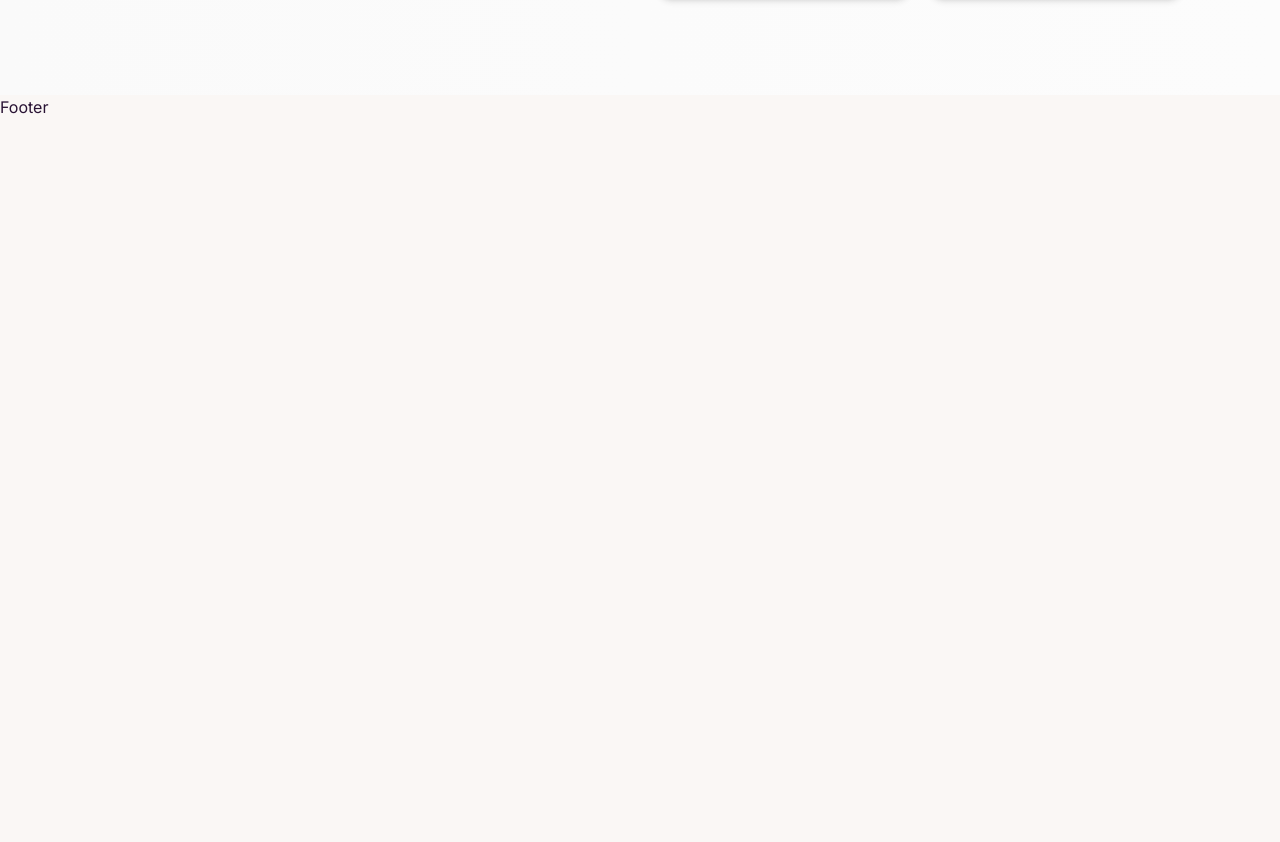
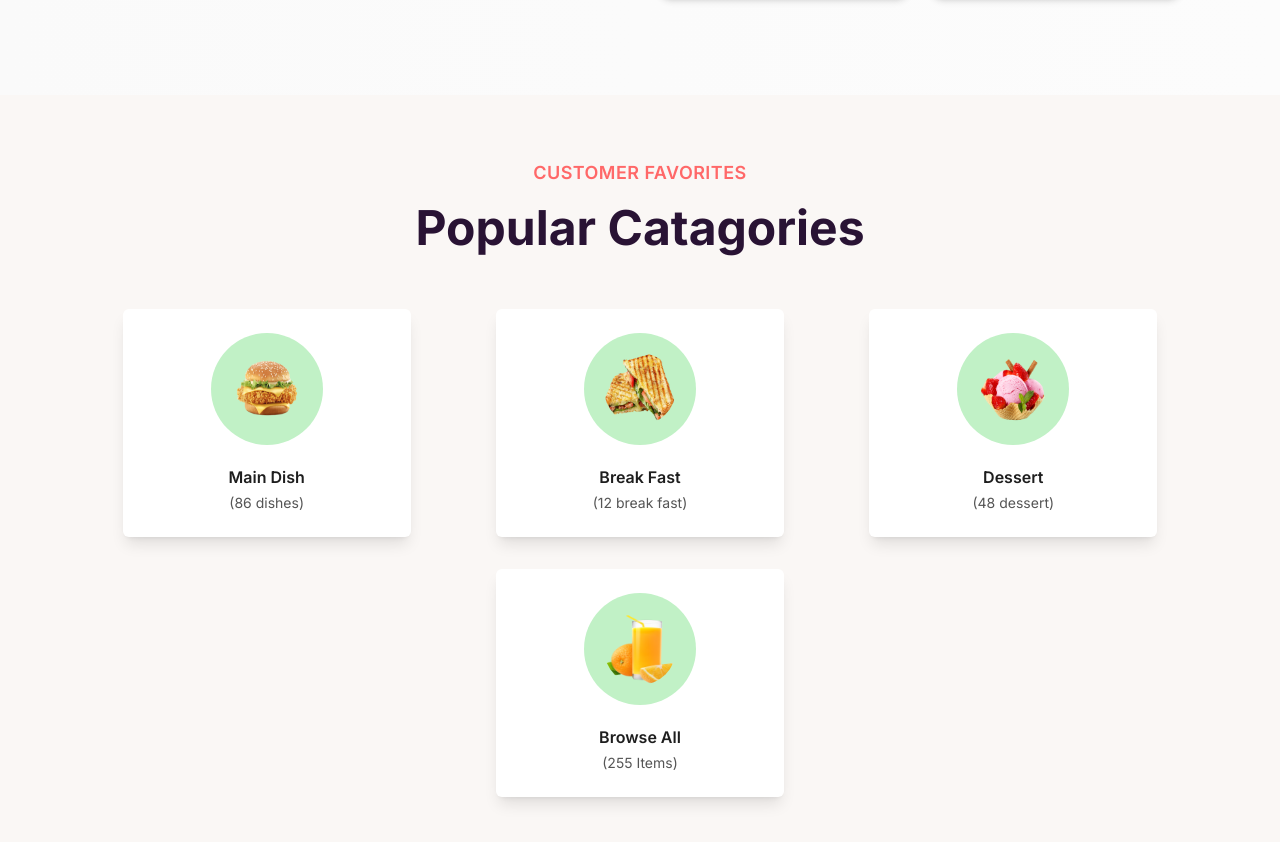
Before and after one commit to ibrarahmmed/Feast_Finder, a React (Vite) app: page / in a window 1280 px wide. Shown: the part 674-1516 px from the top of the page. Before the commit the page ends 800 px from the top, so only its background shows below. Built offline with nearby package versions, Linux system fonts and the light colour scheme.

Commit message:
add cataories

```diff
--- a/src/App.css
+++ b/src/App.css
@@ -11,3 +11,11 @@
 .section-container{
     @apply max-w-screen-2xl container mx-auto xl:px-24 px-4;
 }
+
+.subtitle{
+    @apply text-red uppercase tracking-wide font-semibold text-lg;
+  }
+
+  .title{
+    @apply  text-4xl md:text-5xl md:leading-snug font-bold my-2;
+  }
--- a/src/layout/Main.jsx
+++ b/src/layout/Main.jsx
@@ -8,7 +8,7 @@
     <div>
         <Navbar/>
         <Outlet/>
-        <footer>Footer</footer>
+
     </div>
   )
 }
--- a/src/pages/home/Catagories.jsx
+++ b/src/pages/home/Catagories.jsx
@@ -1,9 +1,37 @@
 import React from 'react'
 
+
+const categoryItems = [
+    { id: 1, title: "Main Dish", despriction: "(86 dishes)", image: "/images/home/category/img1.png" },
+    { id: 2, title: "Break Fast", despriction: "(12 break fast)", image: "/images/home/category/img2.png" },
+    { id: 3, title: "Dessert", despriction: "(48 dessert)", image: "/images/home/category/img3.png" },
+    { id: 4, title: "Browse All", despriction: "(255 Items)", image: "/images/home/category/img4.png" }
+]
+
 const Catagories = () => {
-  return (
-    <div>Catagories</div>
-  )
+    return (
+        <div className='max-w-screen-2xl container mx-auto xl:px-24 px-4 py-16'>
+            <div className='text-center'>
+                <p className='subtitle'>Customer Favorites</p>
+                <h2 className='title'>Popular Catagories</h2>
+            </div>
+
+            <div className='flex flex-col sm:flex-row flex-wrap gap-8 justify-around items-center mt-12 '>
+                {
+                    categoryItems.map((item, i) => (
+                        <div key={i} className='shadow-lg rounded-md bg-white py-6 px-5 w-72 mx-auto text-center cursor-pointer hover:-translate-y-4 transition-all duration-300 z-10'>
+                            <div className='w-full mx-auto flex items-center justify-center'><img src={item.image} alt="" className='bg-[#C1F1C6] p-5 rounded-full w-28 h-28' /></div>
+                            <div className='mt-5 space-y-1'>
+                                <h5 className='text-[#1E1E1E] font-semibold'>{item.title}</h5>
+                                <p className='text-secondary text-sm'>{item.despriction}</p>
+                            </div>
+                        </div>
+                    ))
+                }
+            </div>
+
+        </div>
+    )
 }
 
 export default Catagories
--- a/src/pages/home/Home.jsx
+++ b/src/pages/home/Home.jsx
@@ -1,10 +1,12 @@
 import React from 'react'
 import Banner from '../../components/Banner'
+import Catagories from './Catagories'
 
 const Home = () => {
   return (
     <div>
       <Banner/>
+      <Catagories/>
     </div>
   )
 }
```
